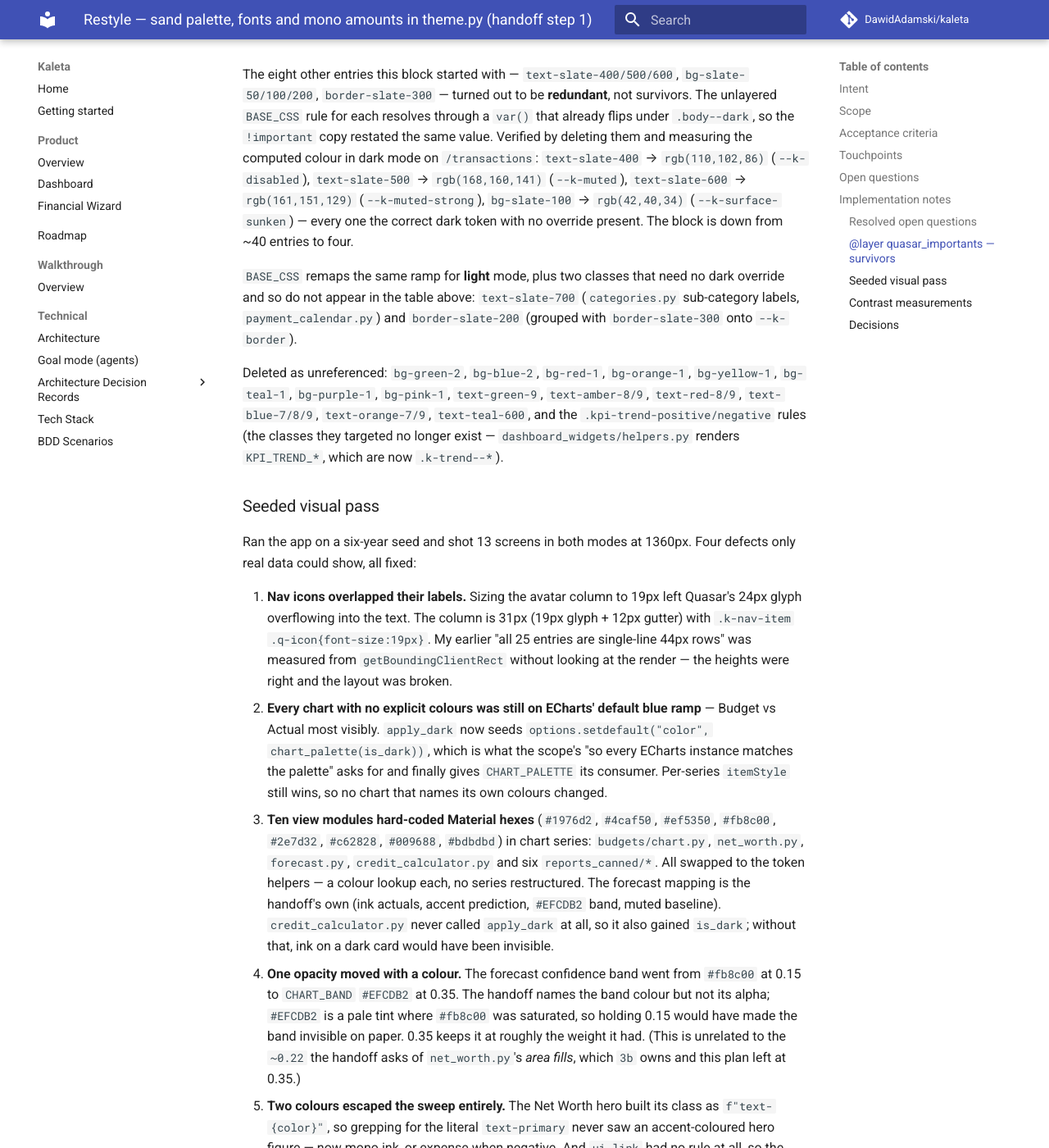
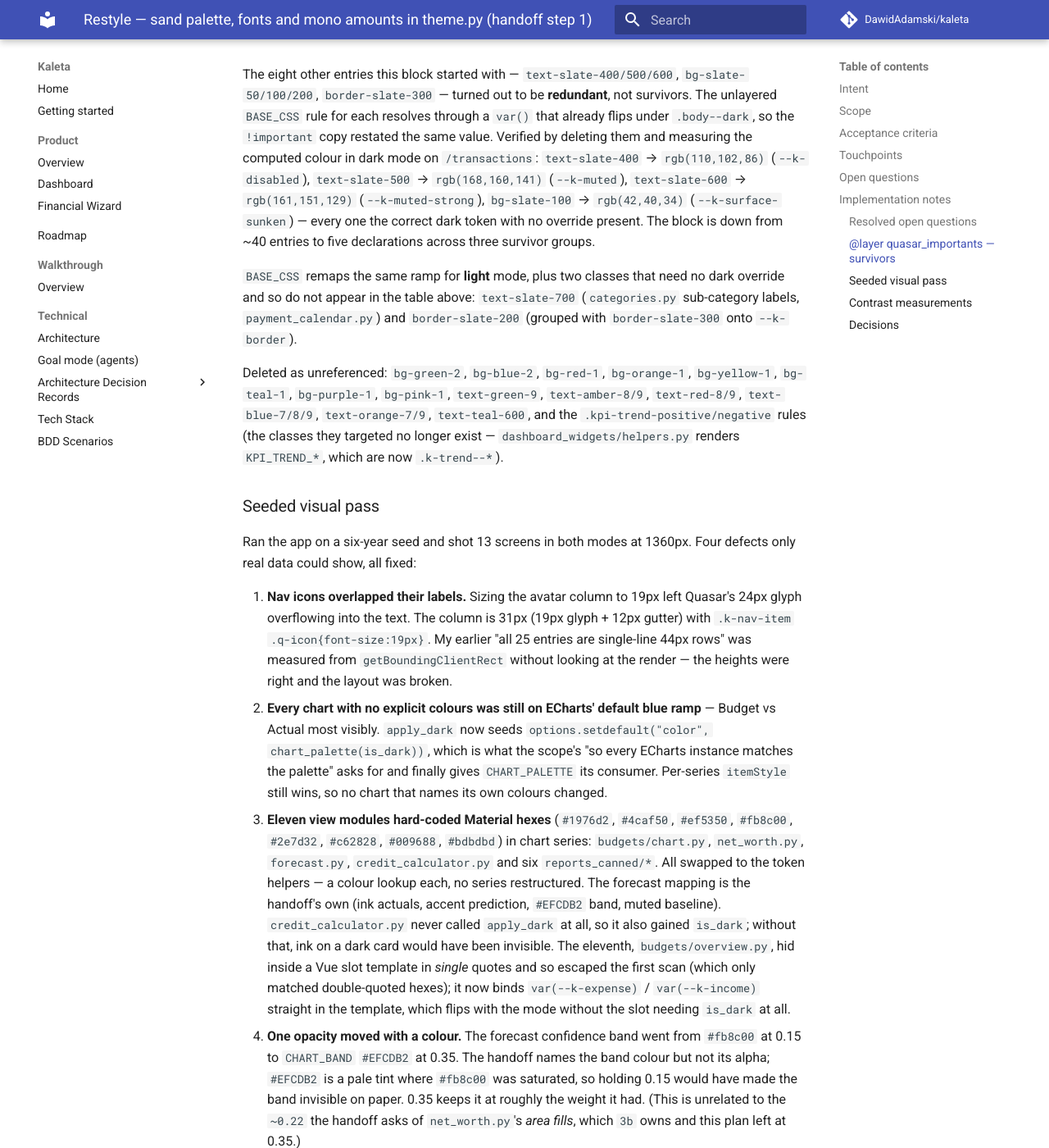
Before and after one commit to DawidAdamski/kaleta, an MkDocs documentation site: the page built from docs/plans/restyle-theme-tokens.md, in a window 1280 px wide and 1400 px high, scrolled down 4554 px. Shown: the whole window at 82% size. Built offline with MkDocs 1.6.1 and Material for MkDocs 9.7.7, drawn with Linux system fonts in a browser that asks for light colours; comment, search, counter and statistics services are not loaded; some of the changed text lies outside the part shown.

Commit message:
fix(budgets): the used-% slot takes its colour from the tokens
Review finding — budgets/overview.py hardcoded #ef5350/#4caf50 inside a
Vue slot template. My hex scan only matched double-quoted strings, so a
single-quoted one in a template survived the sweep. Binding
var(--k-expense)/var(--k-income) in the template also makes the cell
mode-aware without threading is_dark into the slot.

Notes corrected: eleven modules, not ten, and the !important layer is
five declarations across three survivor groups.

Co-Authored-By: Claude Opus 5 (1M context) <noreply@anthropic.com>
Claude-Session: https://claude.ai/code/session_0152AYpRfMD2oD5sjv3sg3qi

```diff
--- a/docs/plans/restyle-theme-tokens.md
+++ b/docs/plans/restyle-theme-tokens.md
@@ -169,7 +169,7 @@ Out of scope: any layout change on any screen (`1c`+ dashboard,
    asks for. Both OFL texts are appended to `static/fonts/LICENSE.txt`.
    `inter-var.woff2` stays on disk unreferenced, as the scope requires.
 2. **The `!important` layer.** Kept, emptied from ~40 entries down to the
-   four rows in the table below. Zero-survivor entries were deleted rather than ported.
+   three survivor groups in the table below (five declarations). Zero-survivor entries were deleted rather than ported.
 3. **PWA `theme_color`.** Yes — `manifest.json` `theme_color` and
    `background_color` and the `PWA_HEAD` meta are all `#F3EFE7`;
    `tests/unit/test_pwa.py` pinned the old `#1976d2` in two places and was
@@ -195,8 +195,8 @@ computed colour in dark mode on `/transactions`: `text-slate-400` →
 `rgb(110,102,86)` (`--k-disabled`), `text-slate-500` → `rgb(168,160,141)`
 (`--k-muted`), `text-slate-600` → `rgb(161,151,129)` (`--k-muted-strong`),
 `bg-slate-100` → `rgb(42,40,34)` (`--k-surface-sunken`) — every one the
-correct dark token with no override present. The block is down from ~40
-entries to four.
+correct dark token with no override present. The block is down from ~40 entries
+to five declarations across three survivor groups.
 
 `BASE_CSS` remaps the same ramp for **light** mode, plus two classes that
 need no dark override and so do not appear in the table above:
@@ -227,7 +227,7 @@ Four defects only real data could show, all fixed:
    scope's "so every ECharts instance matches the palette" asks for and
    finally gives `CHART_PALETTE` its consumer. Per-series `itemStyle` still
    wins, so no chart that names its own colours changed.
-3. **Ten view modules hard-coded Material hexes** (`#1976d2`, `#4caf50`,
+3. **Eleven view modules hard-coded Material hexes** (`#1976d2`, `#4caf50`,
    `#ef5350`, `#fb8c00`, `#2e7d32`, `#c62828`, `#009688`, `#bdbdbd`) in
    chart series: `budgets/chart.py`, `net_worth.py`, `forecast.py`,
    `credit_calculator.py` and six `reports_canned/*`. All swapped to the
@@ -235,7 +235,11 @@ Four defects only real data could show, all fixed:
    forecast mapping is the handoff's own (ink actuals, accent prediction,
    `#EFCDB2` band, muted baseline). `credit_calculator.py` never called
    `apply_dark` at all, so it also gained `is_dark`; without that, ink on a
-   dark card would have been invisible.
+   dark card would have been invisible. The eleventh, `budgets/overview.py`,
+   hid inside a Vue slot template in *single* quotes and so escaped the first
+   scan (which only matched double-quoted hexes); it now binds
+   `var(--k-expense)` / `var(--k-income)` straight in the template, which
+   flips with the mode without the slot needing `is_dark` at all.
 4. **One opacity moved with a colour.** The forecast confidence band went
    from `#fb8c00` at 0.15 to `CHART_BAND` `#EFCDB2` at 0.35. The handoff
    names the band colour but not its alpha; `#EFCDB2` is a pale tint where
```
Also changed, not shown: 1 other file.
